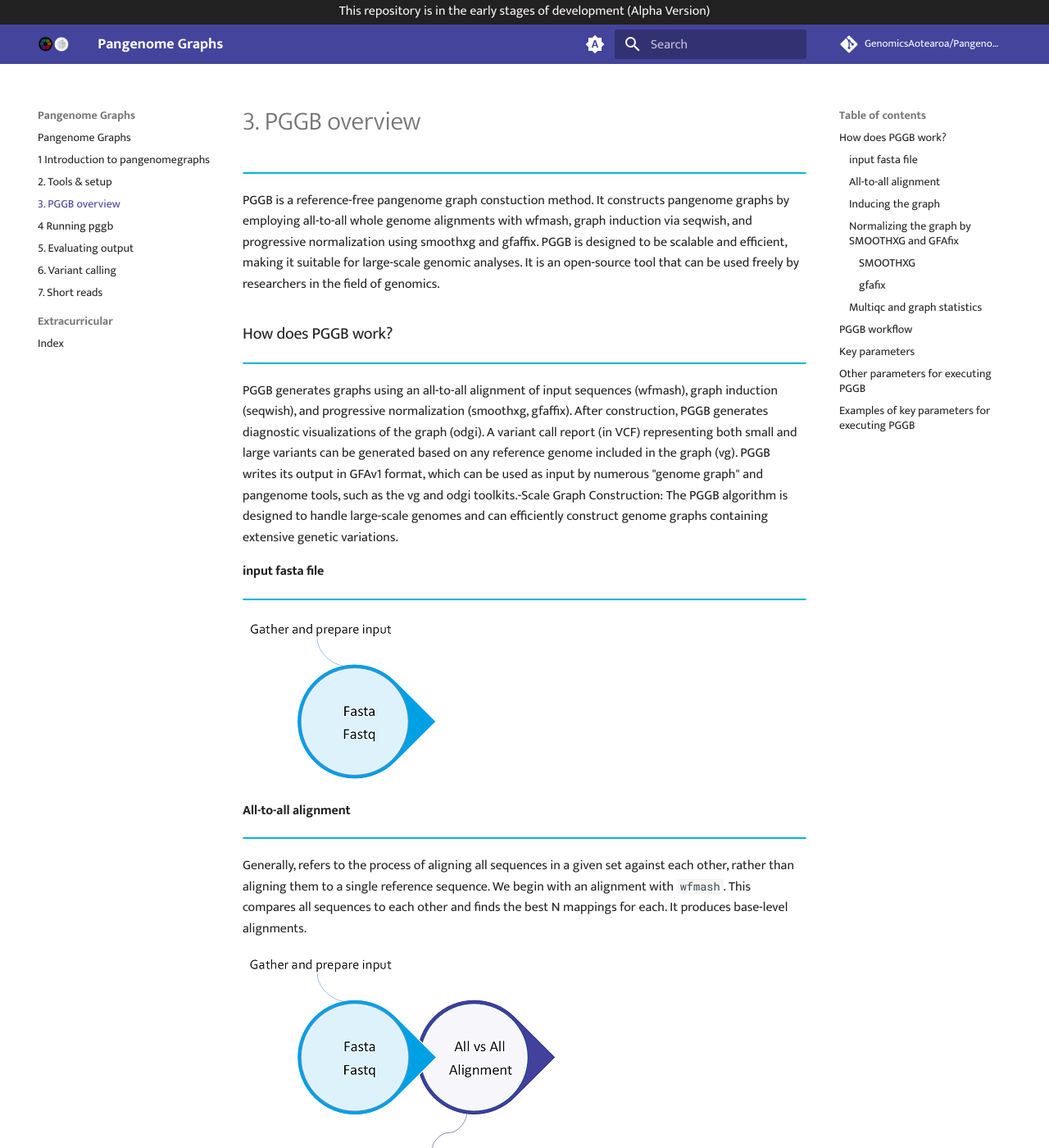
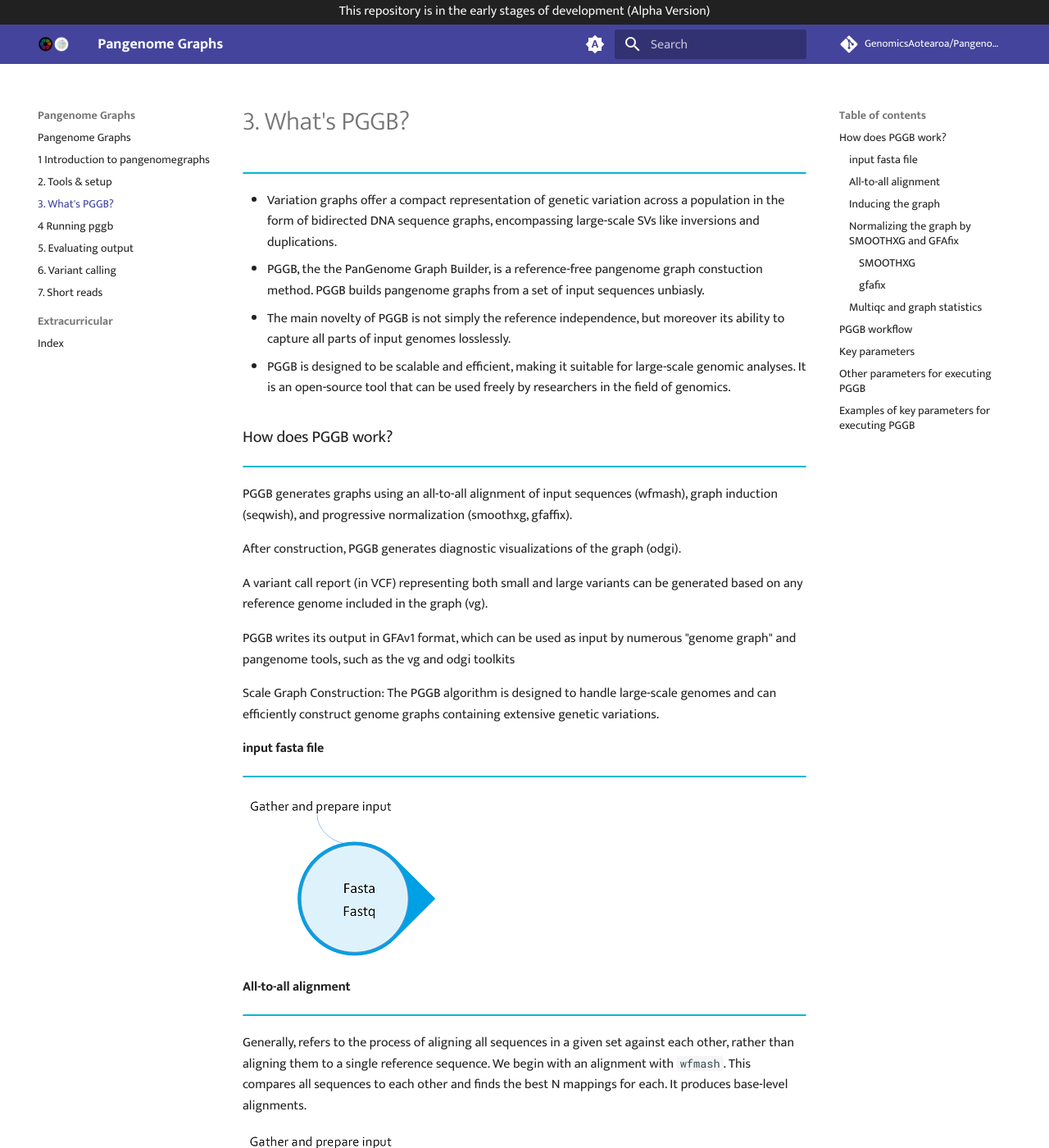
Before and after one commit to GenomicsAotearoa/Pangenome-Graphs-Workshop, an MkDocs documentation site: the page built from docs/3_Introduction_to_pggb.md, in a window 1280 px wide and 1400 px high. Shown: the whole window at 82% size. Built offline with MkDocs 1.6.1 and Material for MkDocs 9.7.7, drawn with Linux system fonts in a browser that asks for light colours; comment, search, counter and statistics services are not loaded.

Commit message:
Update 3_Introduction_to_pggb.md

```diff
--- a/docs/3_Introduction_to_pggb.md
+++ b/docs/3_Introduction_to_pggb.md
@@ -1,14 +1,24 @@
-# 3. PGGB overview
+# 3. What's PGGB?
 !!! info ""
 
-PGGB is a reference-free pangenome graph constuction method. It constructs pangenome graphs by employing all-to-all whole genome alignments with wfmash, graph induction via seqwish, and progressive normalization using smoothxg and gfaffix.
-PGGB is designed to be scalable and efficient, making it suitable for large-scale genomic analyses. It is an open-source tool that can be used freely by researchers in the field of genomics.
+- Variation graphs offer a compact representation of genetic variation across a population in the form of bidirected DNA sequence graphs, encompassing large-scale SVs like inversions and duplications.
+- PGGB, the the PanGenome Graph Builder, is a reference-free pangenome graph constuction method. PGGB builds pangenome graphs from a set of input sequences unbiasly.
+- The main novelty of PGGB is not simply the reference independence, but moreover its ability to capture all parts of input genomes losslessly.
+- PGGB is designed to be scalable and efficient, making it suitable for large-scale genomic analyses. It is an open-source tool that can be used freely by researchers in the field of genomics.
 
 
 ### How does PGGB work?
 !!! info ""
 
-PGGB generates graphs using an all-to-all alignment of input sequences (wfmash), graph induction (seqwish), and progressive normalization (smoothxg, gfaffix). After construction, PGGB generates diagnostic visualizations of the graph (odgi). A variant call report (in VCF) representing both small and large variants can be generated based on any reference genome included in the graph (vg). PGGB writes its output in GFAv1 format, which can be used as input by numerous "genome graph" and pangenome tools, such as the vg and odgi toolkits.-Scale Graph Construction: The PGGB algorithm is designed to handle large-scale genomes and can efficiently construct genome graphs containing extensive genetic variations.
+PGGB generates graphs using an all-to-all alignment of input sequences (wfmash), graph induction (seqwish), and progressive normalization (smoothxg, gfaffix).
+
+After construction, PGGB generates diagnostic visualizations of the graph (odgi).
+
+A variant call report (in VCF) representing both small and large variants can be generated based on any reference genome included in the graph (vg).
+
+PGGB writes its output in GFAv1 format, which can be used as input by numerous "genome graph" and pangenome tools, such as the vg and odgi toolkits
+
+Scale Graph Construction: The PGGB algorithm is designed to handle large-scale genomes and can efficiently construct genome graphs containing extensive genetic variations.
 
 
 #### input fasta file
```
